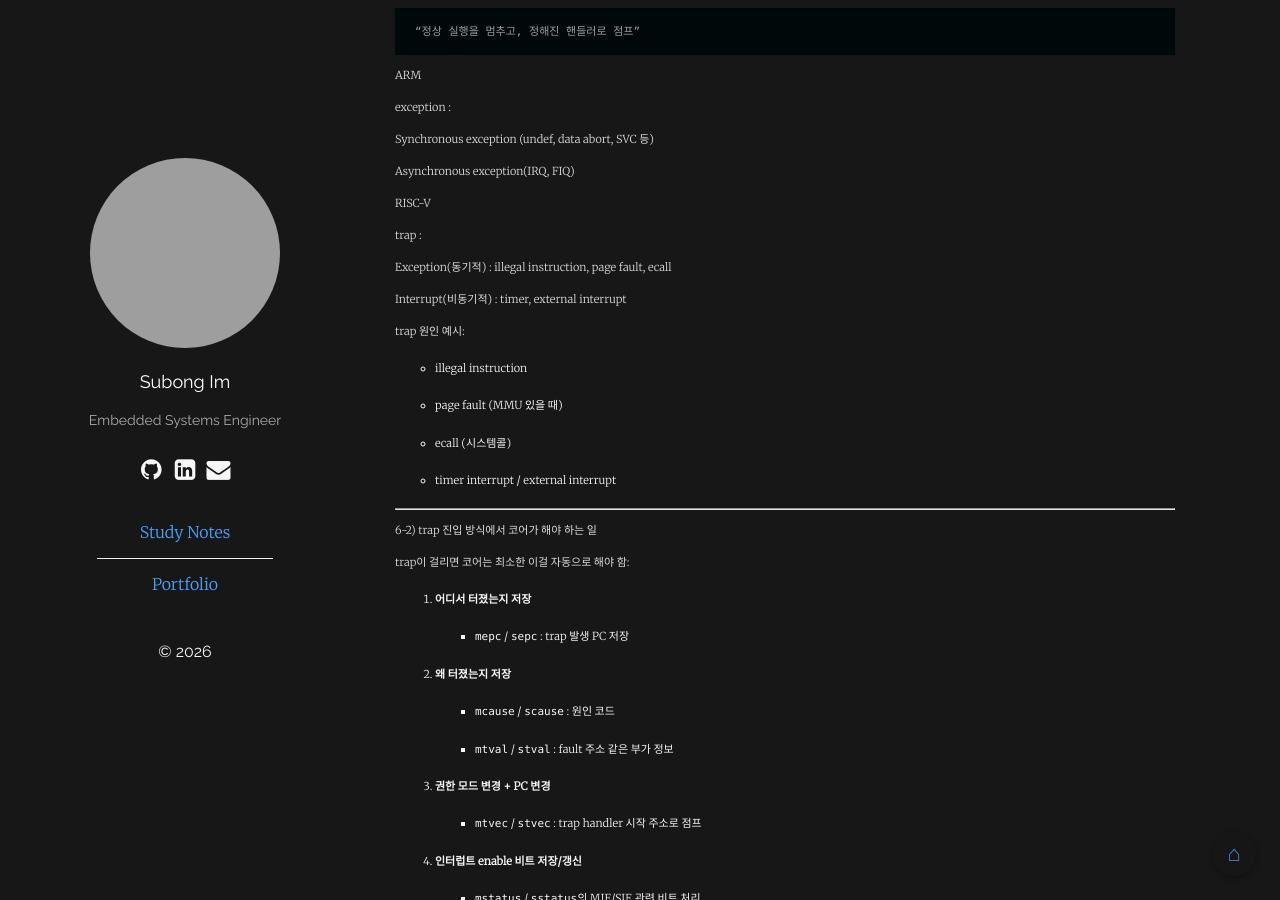
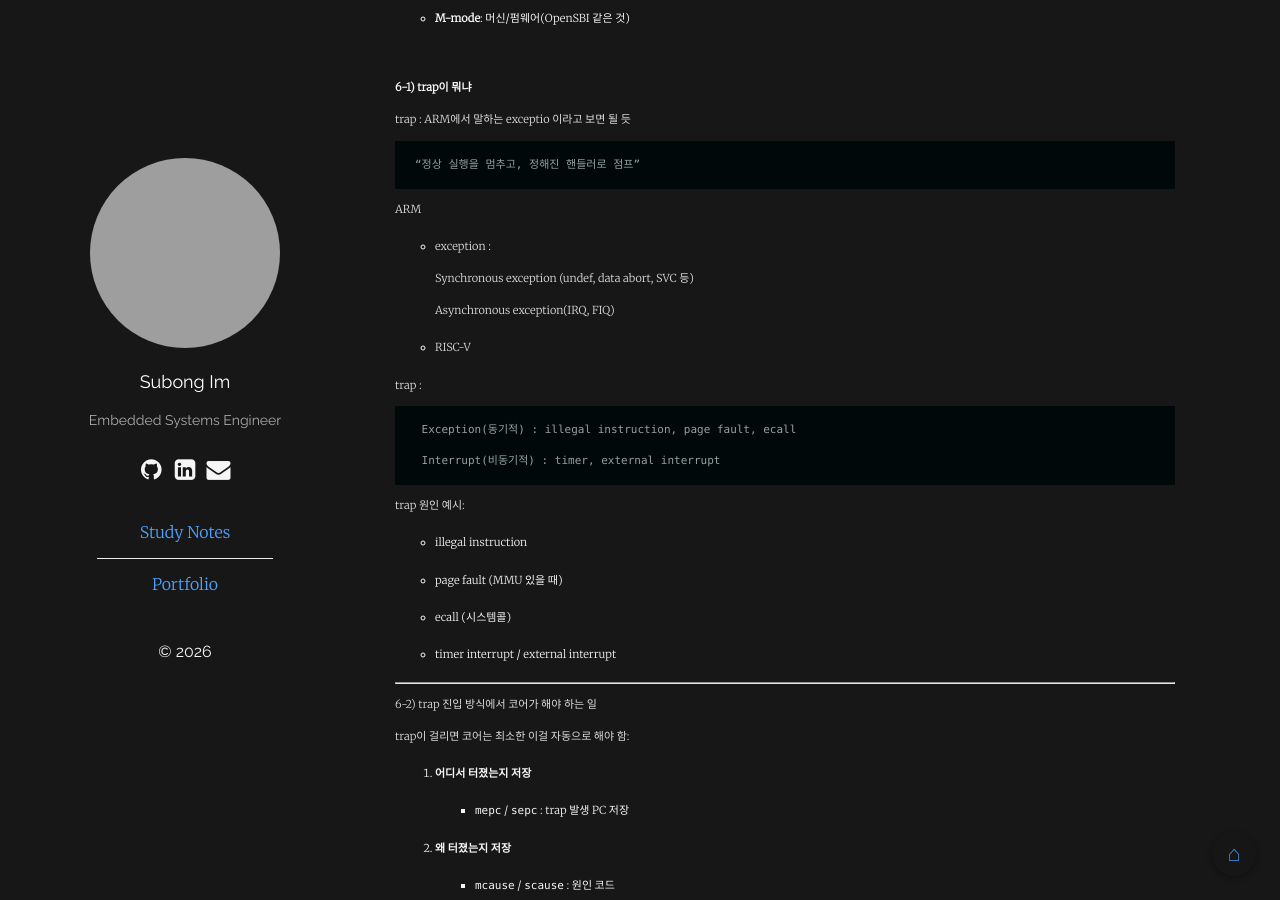
Before and after one commit to lazymarmot/lazymarmot.github.io, a Jekyll site: the page built from _posts/RISC-V/2026-03-10-core-design.markdown, in a window 1280 px wide and 900 px high, scrolled down 9329 px. Built offline with Jekyll 4.4.1, drawn with Linux system fonts in a browser that asks for light colours; grey boxes are pictures that could not be loaded.

Commit message:
RISC-V 글 표/정리 및 ARM 비교 보강
Made-with: Cursor

```diff
--- a/_posts/RISC-V/2026-03-10-0-risc-v-notes.markdown
+++ b/_posts/RISC-V/2026-03-10-0-risc-v-notes.markdown
@@ -9,7 +9,5 @@ show_on_home: true
 RISC-V 아키텍처와 코어 설계, ARM과의 비교에 대한 내용을 살펴보기 위해
 ISA, 마이크로아키텍처, 시스템 구조를 단계적으로 정리했다.
 
+- [RISC와 CISC]({% post_url RISC-V/2026-03-10-risc-cisc %})
 - [ARM 과 RISC-V]({% post_url RISC-V/2026-03-10-arm-risc-v %})
-- [코어 설계란?]({% post_url RISC-V/2026-03-10-core-design %})
-- [RISC와 CISC]({% post_url RISC-V/2026-03-10-risc-cisc %})
-- [RISC-V]({% post_url RISC-V/2026-03-10-risc-v-overview %})
--- a/_posts/RISC-V/2026-03-10-core-design.markdown
+++ b/_posts/RISC-V/2026-03-10-core-design.markdown
@@ -12,6 +12,7 @@ show_on_home: false
 
 > “ISA를 실제 하드웨어로 구현하는 것”
 >
+
 - 명령어를 어떻게 해석할지
 - 어떤 순서로 명령어를 실행할지
 - 레지스터/파이프라인을 어떻게 구성할지
@@ -23,6 +24,8 @@ RISC-V 코어 설계 = ISA 선택 → 실행 방식 결정 → 파이프라인
 개발 목적에 따라 코어 구조가 완전히 달라지기 때문에 코어를 설계해서 만든다
 
 저전력 MCU용? / Linux 돌릴 메인 CPU? / AI 가속기 옆 컨트롤 코어?
+
+<br>
 
 ### 코어 설계 단계
 
@@ -380,6 +383,8 @@ RISC-V 코어 설계 = ISA 선택 → 실행 방식 결정 → 파이프라인
 
     - “MMU 없이 PMP만” = Linux는 어렵고, RTOS/베어메탈은 가능
 
+    <br>
+
 1. 메모리 모델 & 인터페이스
 
     5-1) 캐시 유무 결정
@@ -435,6 +440,7 @@ RISC-V 코어 설계 = ISA 선택 → 실행 방식 결정 → 파이프라인
 
     즉, “코어가 load/store를 어떤 순서로 밖에 내보낼 수 있는가”도 설계 포인트.
 
+    <br>
 
 1. 예외 / 인터럽트 / privilege 설계 (OpenSBI / OS직결 단계)
 
@@ -444,6 +450,8 @@ RISC-V 코어 설계 = ISA 선택 → 실행 방식 결정 → 파이프라인
     - **S-mode**: OS 커널(Linux)
     - **M-mode**: 머신/펌웨어(OpenSBI 같은 것)
 
+    <br>
+
     **6-1) trap이 뭐냐**
 
     trap : ARM에서 말하는 exceptio 이라고 보면 될 듯
@@ -452,19 +460,19 @@ RISC-V 코어 설계 = ISA 선택 → 실행 방식 결정 → 파이프라인
 
     ARM
 
-    exception :
+    - exception :
 
-    Synchronous exception (undef, data abort, SVC 등)
+        Synchronous exception (undef, data abort, SVC 등)
 
-    Asynchronous exception(IRQ, FIQ)
+        Asynchronous exception(IRQ, FIQ)
 
-    RISC-V
+    - RISC-V
 
     trap :
 
-    Exception(동기적) : illegal instruction, page fault, ecall
+        Exception(동기적) : illegal instruction, page fault, ecall
 
-    Interrupt(비동기적) : timer, external interrupt
+        Interrupt(비동기적) : timer, external interrupt
 
     trap 원인 예시:
 
@@ -560,19 +568,19 @@ RISC-V 코어 설계 = ISA 선택 → 실행 방식 결정 → 파이프라인
 
     mie / mip 레지스터
 
-    mie : 인터럽트 허용 스위치
+    - mie : 인터럽트 허용 스위치
 
-    mip : 인터럽트 들어왔는지 표시
+    - mip : 인터럽트 들어왔는지 표시
 
-    OS / 펌웨어는
+    - OS / 펌웨어는
 
-    타이머 인터럽트 켜고
+        - 타이머 인터럽트 켜고
 
-    외부 인터럽트 받고
+        - 외부 인터럽트 받고
 
-    IPI처리 함
+        - IPI처리 함
 
-    ⇒ CSR들이 제대로 안 설정되면 타이머, 스케줄러, 멀티코어 동작 안됨
+        ⇒ CSR들이 제대로 안 설정되면 타이머, 스케줄러, 멀티코어 동작 안됨
 
     ---
 
@@ -612,6 +620,8 @@ RISC-V 코어 설계 = ISA 선택 → 실행 방식 결정 → 파이프라인
     - **M-mode trap/CSR 구현이 허술하면 OpenSBI가 못 돌아가고**
     - OpenSBI가 못 돌면 Linux 부팅이 막힘
 
+    <br>
+
 1. RTL 작성 (Verilog / SystemVerilog)
 
     이제야 **코딩 시작**
@@ -623,6 +633,7 @@ RISC-V 코어 설계 = ISA 선택 → 실행 방식 결정 → 파이프라인
 
     ⇒ 여기까지 와야 “코어 하나 만들었다”고 말함
 
+    <br>
 
 1. 검증 (코어 설계의 절반)
 
@@ -639,6 +650,7 @@ RISC-V 코어 설계 = ISA 선택 → 실행 방식 결정 → 파이프라인
 
     검증이 안 되면: “돌아는 가는데 믿을 수 없는 CPU” 라고 여겨지게 됨
 
+    <br>
 
 1. (선택) 성능 튜닝
     - IPC 측정
--- a/_posts/RISC-V/2026-03-10-risc-cisc.markdown
+++ b/_posts/RISC-V/2026-03-10-risc-cisc.markdown
@@ -46,6 +44,8 @@ show_on_home: false
     | --- | --- |
     | 소프트웨어 같음 | 명령 순서가 “프로그램”처럼 저장됨 |
     | 하드웨어 같음 | CPU 안 ROM에 들어 있음 |
+
+<br>
 
 ### RISC (Reduced Instruction Set Computer)
 
```
Also changed, not shown: other parts of _posts/RISC-V/2026-03-10-risc-cisc.markdown (+0 -2 lines), _posts/RISC-V/2026-03-10-arm-risc-v.markdown (+10 -11 lines), _posts/RISC-V/2026-03-10-risc-v-overview.markdown (+24 -9 lines).
